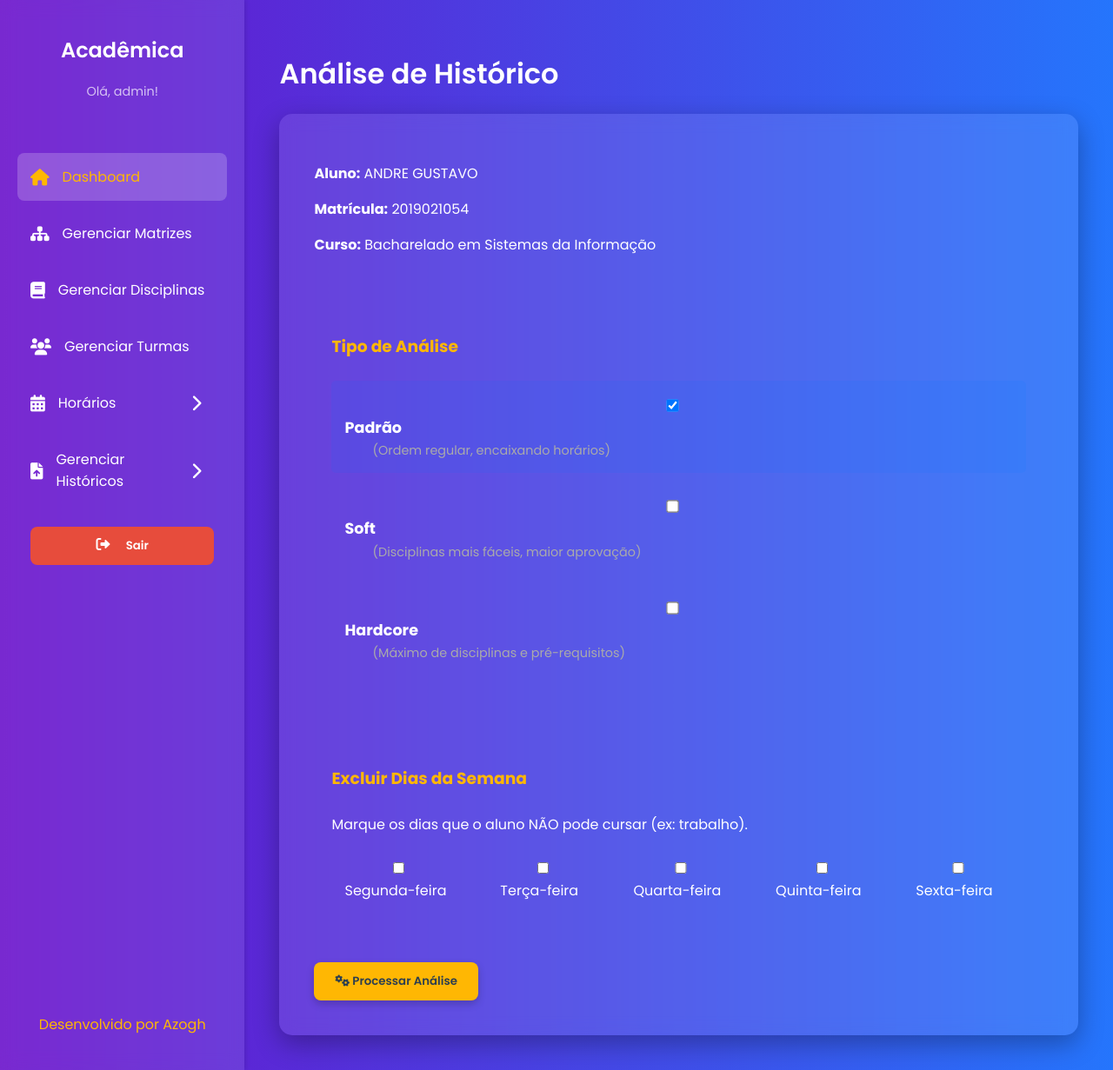
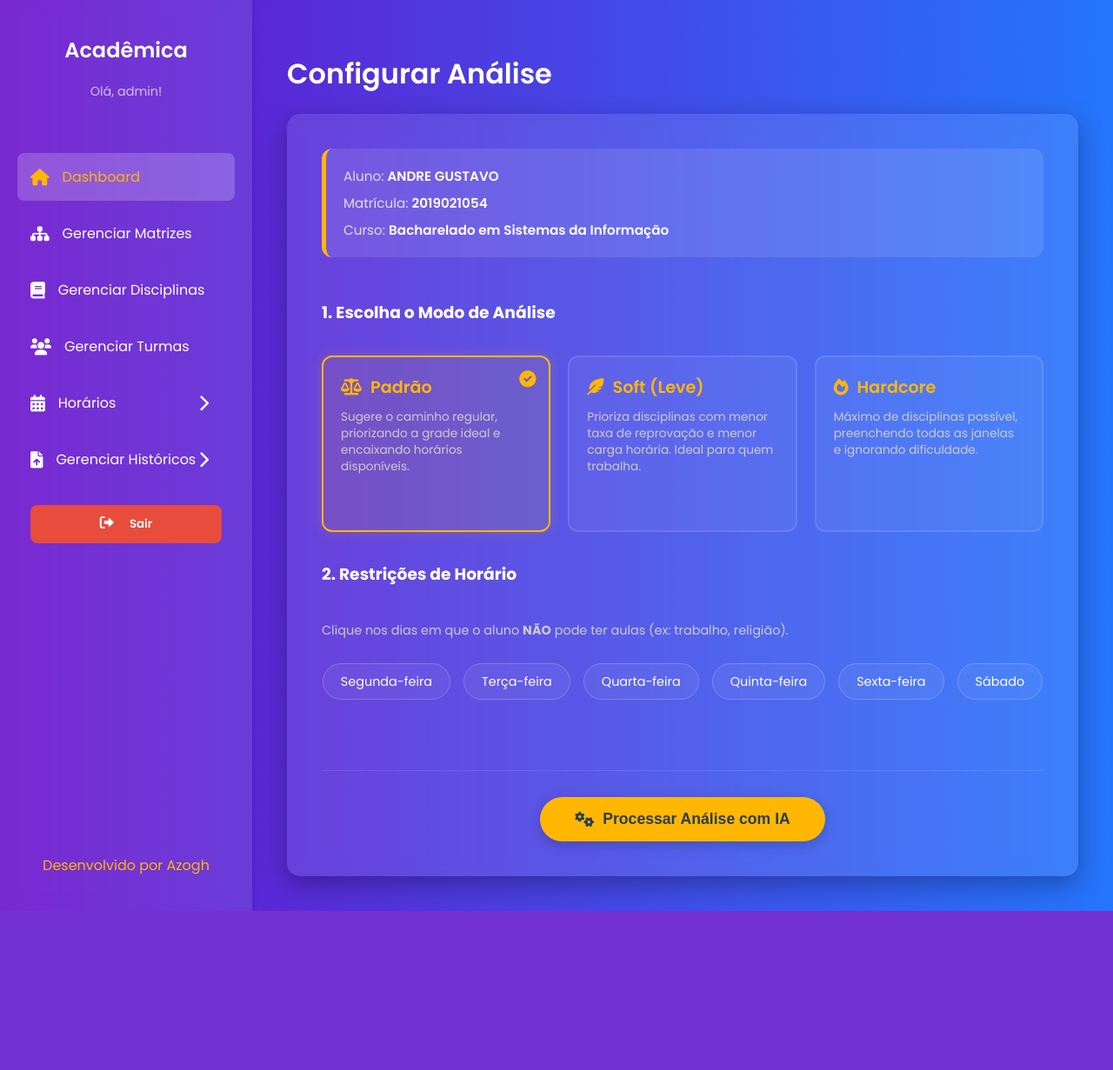
Before and after one commit to Azogh/academica-tcc, a Django app: page /analisar/1/ in a window 1280 px wide. Shown: the whole page at 87% size. After the commit the page ends 1048 px from the top, so only its background shows below. Run offline with Django 5.2, Linux system fonts and the light colour scheme; a user stored in the database is signed in; data comes from the database, SQL or seed files in the repository; both versions use the stored data as it was after the commit.

```diff
--- a/analytics/templates/analytics/analisar_historico.html
+++ b/analytics/templates/analytics/analisar_historico.html
@@ -1,234 +1,228 @@
 {% extends 'core/base.html' %}
-{% load static %}
 
-{% block title %}Análise de Histórico{% endblock %}
-{% block page_title %}Análise de Histórico{% endblock %}
+{% block title %}Nova Análise{% endblock %}
+{% block page_title %}Configurar Análise{% endblock %}
 
 {% block content %}
+<style>
+    /* --- Estilo das Informações do Aluno --- */
+    .student-card {
+        background: rgba(255, 255, 255, 0.1);
+        padding: 20px;
+        border-radius: 12px;
+        margin-bottom: 30px;
+        border-left: 5px solid #ffb703;
+        display: flex;
+        flex-direction: column;
+        gap: 8px;
+    }
+    .student-card p { margin: 0; font-size: 0.95em; color: #e0e0e0; }
+    .student-card strong { color: #fff; font-weight: 600; }
 
-<style>
-    /* --- CSS DAS MENSAGENS (ALERTAS) --- */
-    .messages-container {
-        margin-bottom: 20px;
+    /* --- Estilo dos Cards de Seleção (Tipo de Análise) --- */
+    .selection-grid {
+        display: grid;
+        grid-template-columns: repeat(auto-fit, minmax(250px, 1fr));
+        gap: 20px;
+        margin-bottom: 40px;
     }
 
-    .msg-box {
-        padding: 15px;
-        border-radius: 8px;
+    /* Esconde o Radio Button original feio */
+    .hidden-input { display: none; }
+
+    .analysis-card {
+        background: rgba(255, 255, 255, 0.05);
+        border: 2px solid rgba(255, 255, 255, 0.1);
+        border-radius: 12px;
+        padding: 20px;
+        cursor: pointer;
+        transition: all 0.3s ease;
+        position: relative;
+        display: flex;
+        flex-direction: column;
+        height: 100%;
+    }
+
+    .analysis-card:hover {
+        background: rgba(255, 255, 255, 0.1);
+        transform: translateY(-2px);
+    }
+
+    .card-title {
+        font-size: 1.2em;
+        font-weight: 600;
+        color: #ffb703;
         margin-bottom: 10px;
-        font-weight: 500;
         display: flex;
         align-items: center;
         gap: 10px;
-        border: 1px solid transparent; /* Borda base */
     }
 
-    .msg-error {
-        background-color: #f8d7da;
-        color: #721c24;
-        border-color: #f5c6cb;
+    .card-desc {
+        font-size: 0.85em;
+        color: #ccc;
+        line-height: 1.4;
     }
 
-    .msg-success {
-        background-color: #d4edda;
-        color: #155724;
-        border-color: #c3e6cb;
+    /* Estado SELECIONADO (Mágica do CSS) */
+    .hidden-input:checked + .analysis-card {
+        border-color: #ffb703;
+        background: rgba(255, 183, 3, 0.1);
+        box-shadow: 0 0 15px rgba(255, 183, 3, 0.2);
     }
 
-    .msg-info {
-        background-color: #cce5ff;
-        color: #004085;
-        border-color: #b8daff;
+    /* Ícone de check que aparece quando selecionado */
+    .check-icon {
+        position: absolute;
+        top: 15px;
+        right: 15px;
+        color: #ffb703;
+        opacity: 0;
+        transition: opacity 0.2s;
+        font-size: 1.2em;
+    }
+    .hidden-input:checked + .analysis-card .check-icon { opacity: 1; }
+
+    /* --- Estilo dos Dias da Semana (Botões Toggle) --- */
+    .days-container {
+        display: flex;
+        flex-wrap: wrap;
+        gap: 15px;
+        justify-content: center; /* Centraliza os dias */
+        margin-bottom: 40px;
     }
 
-    /* --- ESTILOS ORIGINAIS DA PÁGINA --- */
-    .analise-opcoes {
-        background-color: var(--card-bg-color);
-        padding: 20px;
-        border-radius: 8px;
-        margin-bottom: 20px;
-    }
-    .analise-opcoes h3 {
-        color: var(--accent-color);
-        border-bottom: 1px solid var(--border-color);
-        padding-bottom: 10px;
-        margin-bottom: 15px;
+    .day-label {
+        background: rgba(255, 255, 255, 0.05);
+        border: 1px solid rgba(255, 255, 255, 0.2);
+        padding: 10px 20px;
+        border-radius: 25px; /* Formato de pílula */
+        cursor: pointer;
+        transition: all 0.3s;
+        font-size: 0.9em;
+        user-select: none;
     }
 
-    .checkbox-group {
-        display: flex;
-        justify-content: space-around;
+    .day-label:hover { background: rgba(255, 255, 255, 0.15); }
+
+    /* Quando selecionado (Excluído) fica Vermelho */
+    .hidden-input:checked + .day-label {
+        background-color: rgba(231, 76, 60, 0.2);
+        border-color: #e74c3c;
+        color: #ffadad;
+        text-decoration: line-through; /* Risco visual */
+    }
+
+    /* --- Botão Centralizado --- */
+    .action-area {
+        text-align: center;
+        margin-top: 30px;
+        border-top: 1px solid rgba(255,255,255,0.1);
+        padding-top: 30px;
+    }
+
+    .btn-processar {
+        background-color: #ffb703;
+        color: #2c3e50;
+        padding: 15px 40px;
+        font-size: 1.1em;
+        font-weight: 700;
+        border: none;
+        border-radius: 50px;
+        cursor: pointer;
+        transition: transform 0.2s, box-shadow 0.2s;
+        box-shadow: 0 4px 15px rgba(0,0,0,0.2);
+        display: inline-flex;
+        align-items: center;
         gap: 10px;
     }
-    .checkbox-group label {
-        background: var(--input-bg-color);
-        padding: 10px 15px;
-        border-radius: 5px;
-        border: 2px solid var(--border-color);
-        cursor: pointer;
-        transition: all 0.2s ease-in-out;
-    }
-    .checkbox-group input[type="checkbox"] {
-        margin-right: 8px;
-    }
-    .checkbox-group input[type="checkbox"]:checked + span {
-        font-weight: bold;
-        color: var(--cta-bg-color);
-    }
 
-    .checkbox-group-vertical label {
-        display: block;
-        background: var(--input-bg-color);
-        padding: 15px;
-        border-radius: 5px;
-        border: 2px solid var(--border-color);
-        cursor: pointer;
-        margin-bottom: 10px;
-        transition: all 0.2s ease-in-out;
-    }
-    .checkbox-group-vertical label:hover {
-        border-color: var(--accent-color);
-    }
-    .checkbox-group-vertical input[type="checkbox"] {
-        margin-right: 10px;
-        transform: scale(1.1);
-        vertical-align: middle;
-    }
-    .checkbox-group-vertical label span {
-        vertical-align: middle;
-    }
-    .checkbox-group-vertical label .checkbox-desc {
-        display: block;
-        font-size: 0.9em;
-        color: #aaa;
-        padding-left: 32px;
-        margin-top: 4px;
-    }
-    .checkbox-group-vertical label.checked-label {
-        border-color: var(--cta-bg-color);
-        background-color: rgba(0, 123, 255, 0.1);
+    .btn-processar:hover {
+        transform: translateY(-3px);
+        background-color: #fb8500;
+        box-shadow: 0 6px 20px rgba(0,0,0,0.3);
     }
 </style>
 
-{% if messages %}
-    <div class="messages-container">
-        {% for message in messages %}
-            <div class="msg-box {% if message.tags == 'error' %}msg-error{% elif message.tags == 'success' %}msg-success{% else %}msg-info{% endif %}">
+<div class="student-card">
+    <p>Aluno: <strong>{{ historico.aluno.nome|default:"NOME NÃO ENCONTRADO" }}</strong></p>
 
-                {% if message.tags == 'error' %}
-                    <i class="fas fa-exclamation-circle" style="font-size: 1.2em;"></i>
-                {% else %}
-                    <i class="fas fa-check-circle" style="font-size: 1.2em;"></i>
-                {% endif %}
-                <span>{{ message }}</span>
-            </div>
-        {% endfor %}
-    </div>
-{% endif %}
-<div class="aluno-info" style="margin-bottom: 20px; padding-bottom: 15px; border-bottom: 1px solid var(--border-color);">
-    <p><strong>Aluno:</strong> {{ historico.aluno.nome }}</p>
-    <p><strong>Matrícula:</strong> {{ historico.aluno.matricula }}</p>
-    <p><strong>Curso:</strong> {{ historico.aluno.curso }}</p>
+    <p>Matrícula: <strong>{{ historico.aluno.matricula|default:"--" }}</strong></p>
+
+    <p>Curso: <strong>{{ historico.aluno.curso|default:"SISTEMAS DE INFORMAÇÃO" }}</strong></p>
 </div>
 
-<form method="POST" class="form-container">
+<form method="post">
     {% csrf_token %}
 
-    <div class="analise-opcoes">
-        <h3>Tipo de Análise</h3>
-        <div class="checkbox-group-vertical">
+    <h3 style="margin-bottom: 20px; color: #fff;">1. Escolha o Modo de Análise</h3>
 
-            <label for="analise_padrao">
-                <input type="checkbox" id="analise_padrao" name="tipo_analise" value="padrao" checked>
-                <span style="font-size: 1.1em;"><strong>Padrão</strong></span>
-                <span class="checkbox-desc">(Ordem regular, encaixando horários)</span>
-            </label>
+    <div class="selection-grid">
+        <label>
+            <input type="radio" name="tipo_analise" value="padrao" class="hidden-input" checked>
+            <div class="analysis-card">
+                <i class="fas fa-check-circle check-icon"></i>
+                <div class="card-title"><i class="fas fa-balance-scale"></i> Padrão</div>
+                <div class="card-desc">Sugere o caminho regular, priorizando a grade ideal e encaixando horários disponíveis.</div>
+            </div>
+        </label>
 
-            <label for="analise_soft">
-                <input type="checkbox" id="analise_soft" name="tipo_analise" value="soft">
-                <span style="font-size: 1.1em;"><strong>Soft</strong></span>
-                <span class="checkbox-desc">(Disciplinas mais fáceis, maior aprovação)</span>
-            </label>
+        <label>
+            <input type="radio" name="tipo_analise" value="soft" class="hidden-input">
+            <div class="analysis-card">
+                <i class="fas fa-check-circle check-icon"></i>
+                <div class="card-title"><i class="fas fa-feather-alt"></i> Soft (Leve)</div>
+                <div class="card-desc">Prioriza disciplinas com menor taxa de reprovação e menor carga horária. Ideal para quem trabalha.</div>
+            </div>
+        </label>
 
-            <label for="analise_hard">
-                <input type="checkbox" id="analise_hard" name="tipo_analise" value="hard">
-                <span style="font-size: 1.1em;"><strong>Hardcore</strong></span>
-                <span class="checkbox-desc">(Máximo de disciplinas e pré-requisitos)</span>
-            </label>
-        </div>
+        <label>
+            <input type="radio" name="tipo_analise" value="hardcore" class="hidden-input">
+            <div class="analysis-card">
+                <i class="fas fa-check-circle check-icon"></i>
+                <div class="card-title"><i class="fas fa-fire"></i> Hardcore</div>
+                <div class="card-desc">Máximo de disciplinas possível, preenchendo todas as janelas e ignorando dificuldade.</div>
+            </div>
+        </label>
     </div>
 
-    <div class="analise-opcoes">
-        <h3>Excluir Dias da Semana</h3>
-        <p>Marque os dias que o aluno NÃO pode cursar (ex: trabalho).</p>
-        <div class="checkbox-group"> <label for="dia_seg">
-                <input type="checkbox" id="dia_seg" name="dias_excluidos" value="SEG">
-                <span>Segunda-feira</span>
-            </label>
-            <label for="dia_ter">
-                <input type="checkbox" id="dia_ter" name="dias_excluidos" value="TER">
-                <span>Terça-feira</span>
-            </label>
-            <label for="dia_qua">
-                <input type="checkbox" id="dia_qua" name="dias_excluidos" value="QUA">
-                <span>Quarta-feira</span>
-            </label>
-            <label for="dia_qui">
-                <input type="checkbox" id="dia_qui" name="dias_excluidos" value="QUI">
-                <span>Quinta-feira</span>
-            </label>
-            <label for="dia_sex">
-                <input type="checkbox" id="dia_sex" name="dias_excluidos" value="SEX">
-                <span>Sexta-feira</span>
-            </label>
-        </div>
+    <h3 style="margin-bottom: 10px; color: #fff;">2. Restrições de Horário</h3>
+    <p style="margin-bottom: 20px; font-size: 0.9em; color: #ccc;">Clique nos dias em que o aluno <strong>NÃO</strong> pode ter aulas (ex: trabalho, religião).</p>
+
+    <div class="days-container">
+        <label>
+            <input type="checkbox" name="dias_excluidos" value="SEG" class="hidden-input">
+            <span class="day-label">Segunda-feira</span>
+        </label>
+        <label>
+            <input type="checkbox" name="dias_excluidos" value="TER" class="hidden-input">
+            <span class="day-label">Terça-feira</span>
+        </label>
+        <label>
+            <input type="checkbox" name="dias_excluidos" value="QUA" class="hidden-input">
+            <span class="day-label">Quarta-feira</span>
+        </label>
+        <label>
+            <input type="checkbox" name="dias_excluidos" value="QUI" class="hidden-input">
+            <span class="day-label">Quinta-feira</span>
+        </label>
+        <label>
+            <input type="checkbox" name="dias_excluidos" value="SEX" class="hidden-input">
+            <span class="day-label">Sexta-feira</span>
+        </label>
+        <label>
+            <input type="checkbox" name="dias_excluidos" value="SAB" class="hidden-input">
+            <span class="day-label">Sábado</span>
+        </label>
     </div>
 
-    <div class="button-group">
-        <button type="submit" class="cta-button">
-            <i class="fas fa-cogs"></i> Processar Análise
+    <div class="action-area">
+        <button type="submit" class="btn-processar">
+            <i class="fas fa-cogs"></i>
+            Processar Análise com IA
         </button>
     </div>
+
 </form>
 
-<script>
-    // Seleciona todos os checkboxes de TIPO de análise
-    const tipoCheckboxes = document.querySelectorAll('input[name="tipo_analise"]');
-    const tipoLabels = document.querySelectorAll('.checkbox-group-vertical label');
-
-    function updateLabelStyles() {
-        tipoLabels.forEach((label) => {
-            const input = label.querySelector('input[type="checkbox"]');
-            if (input.checked) {
-                label.classList.add('checked-label');
-            } else {
-                label.classList.remove('checked-label');
-            }
-        });
-    }
-
-    tipoCheckboxes.forEach((checkbox) => {
-        checkbox.addEventListener('click', function() {
-            // Lógica de "Radio Button" (só pode marcar um)
-            tipoCheckboxes.forEach((other) => {
-                if (other !== checkbox) {
-                    other.checked = false;
-                }
-            });
-
-            // Garante que pelo menos um está marcado
-            let oneIsChecked = Array.from(tipoCheckboxes).some(c => c.checked);
-            if (!oneIsChecked) {
-                checkbox.checked = true;
-            }
-
-            // Atualiza os estilos visuais
-            updateLabelStyles();
-        });
-    });
-
-    // Atualiza o estilo visual assim que a página carregar
-    updateLabelStyles();
-</script>
-
 {% endblock %}
--- a/analytics/views.py
+++ b/analytics/views.py
@@ -62,10 +62,12 @@ def serializar_horarios():
 
 @login_required
 def analisar_historico(request, historico_pk):
+    # O select_related('aluno') puxa os dados do aluno numa única query (otimização)
     historico = get_object_or_404(Historico.objects.select_related('aluno'), pk=historico_pk)
 
     if request.method == 'POST':
         tipo_analise = request.POST.get('tipo_analise')
+        # getlist pega todos os checkboxes marcados com o mesmo nome
         dias_excluidos_lista = request.POST.getlist('dias_excluidos')
         dias_excluidos_str = ",".join(dias_excluidos_lista)
 
@@ -79,7 +81,15 @@ def analisar_historico(request, historico_pk):
 
         try:
             historico_json = serializar_historico(historico)
-            matriz_json = serializar_matriz(historico.aluno.curso)
+
+            # ATENÇÃO: Aqui assume que historico.aluno tem um campo 'curso'.
+            # Se der erro, verifique se o modelo Usuario tem 'curso'.
+            curso_aluno = getattr(historico.aluno, 'curso', None)
+            # Se não achar no aluno, tenta achar no próprio histórico (depende do seu model)
+            if not curso_aluno and hasattr(historico, 'curso'):
+                curso_aluno = historico.curso
+
+            matriz_json = serializar_matriz(curso_aluno)
             horarios_json = serializar_horarios()
 
             lista_ids_horarios = gemini_analytics.gerar_analise_grade(
@@ -95,10 +105,6 @@ def analisar_historico(request, historico_pk):
 
             with transaction.atomic():
                 horarios_sugeridos = Horario.objects.filter(pk__in=lista_ids_horarios)
-
-                # (Opcional: Se quiser permitir salvar vazio, remova a validação abaixo)
-                # if not horarios_sugeridos.exists() and lista_ids_horarios:
-                #    raise Exception("IDs inválidos.")
 
                 for horario_obj in horarios_sugeridos:
                     AnaliseItens.objects.create(
@@ -126,7 +132,7 @@ def analisar_historico(request, historico_pk):
     return render(request, 'analytics/analisar_historico.html', {'historico': historico})
 
 
-login_required
+@login_required  # <--- CORREÇÃO AQUI: ADICIONADO O @
 def consultar_analise(request, analise_pk):
     analise = get_object_or_404(Analise, pk=analise_pk)
 
@@ -134,34 +140,23 @@ def consultar_analise(request, analise_pk):
     itens = AnaliseItens.objects.filter(analise=analise).select_related('disciplina')
 
     # --- LÓGICA DE MONTAGEM DA GRADE ---
-
-    # 1. Cria um "Mapa" rápido para achar disciplinas por (periodo, dia)
-    # Chave: ('1-2', 'SEG') -> Valor: Objeto AnaliseItem
     itens_map = {(i.periodo, i.dia_semana): i for i in itens}
 
-    # 2. Define a estrutura da tabela
-    # (Se os seus periodos no banco forem diferentes de '1-2', ajuste aqui)
     periodos_definidos = ['1-2', '3-4', '5-6', '7-8', 'N1-N2', 'N3-N4']
     dias_semana = ['SEG', 'TER', 'QUA', 'QUI', 'SEX']
 
     grade_montada = []
 
     for p in periodos_definidos:
-        # Para cada período (linha), criamos uma lista de células
         linha_dados = {'label': p, 'celulas': []}
-
-        # Verifica se tem alguma aula nesse período em QUALQUER dia
-        # (pra não mostrar linhas vazias desnecessárias, opcional)
         tem_aula_neste_periodo = False
 
         for d in dias_semana:
-            item = itens_map.get((p, d)) # Tenta pegar a aula desse dia/hora
+            item = itens_map.get((p, d))
             linha_dados['celulas'].append(item)
             if item:
                 tem_aula_neste_periodo = True
 
-        # Só adiciona a linha na visualização se tiver pelo menos uma aula
-        # OU se forem os periodos principais (1-2 e 3-4) para não ficar muito vazio
         if tem_aula_neste_periodo or p in ['1-2', '3-4']:
             grade_montada.append(linha_dados)
 
@@ -172,25 +167,32 @@ def consultar_analise(request, analise_pk):
     })
 
 
-
 @login_required
 def editar_analise(request, analise_pk):
-    """
-    View 3: Permite editar a grade sugerida manualmente.
-    """
     analise = get_object_or_404(Analise, pk=analise_pk)
 
     if request.method == 'POST':
-        # 1. Pega a lista de IDs de horários que o usuário marcou no checkbox
         horarios_selecionados_ids = request.POST.getlist('horarios_selecionados')
 
         try:
             with transaction.atomic():
-                # 2. Apaga TODAS as sugestões antigas dessa análise
+                # --- NOVA VALIDAÇÃO DE CONFLITOS ---
+                novos_horarios = Horario.objects.filter(pk__in=horarios_selecionados_ids)
+
+                # Verifica duplicidade de (dia, periodo)
+                slots_ocupados = set()
+                for h in novos_horarios:
+                    slot_signature = (h.dia_semana, h.periodo)
+
+                    if slot_signature in slots_ocupados:
+                        # Achou conflito!
+                        raise Exception(f"Conflito detectado: Você selecionou duas disciplinas para {h.dia_semana} no período {h.periodo}.")
+
+                    slots_ocupados.add(slot_signature)
+                # -----------------------------------
+
+                # Se passou, salva tudo
                 AnaliseItens.objects.filter(analise=analise).delete()
-
-                # 3. Cria as novas baseadas no que o usuário marcou
-                novos_horarios = Horario.objects.filter(pk__in=horarios_selecionados_ids)
 
                 for h in novos_horarios:
                     AnaliseItens.objects.create(
@@ -204,24 +206,15 @@ def editar_analise(request, analise_pk):
             return redirect('analytics:consultar_analise', analise_pk=analise.pk)
 
         except Exception as e:
-            messages.error(request, f"Erro ao salvar alterações: {e}")
+            messages.error(request, f"Erro ao salvar: {e}")
 
-    # --- PREPARAÇÃO PARA O GET (Exibir o formulário) ---
-
-    # 1. Pega todos os horários disponíveis no sistema (para o usuário poder escolher)
-    # TODO: Idealmente filtrar pelo curso do aluno
     todos_horarios = Horario.objects.select_related('disciplina').order_by('dia_semana', 'periodo')
-
-    # 2. Descobre quais já estão na análise (para marcar o checkbox como 'checked')
     itens_atuais = AnaliseItens.objects.filter(analise=analise)
 
-    # Cria um conjunto (set) de chaves unicas para identificar o que está marcado
-    # Chave: (disciplina_id, dia, periodo)
     itens_marcados_signature = set()
     for item in itens_atuais:
         itens_marcados_signature.add((item.disciplina.id, item.dia_semana, item.periodo))
 
-    # 3. Adiciona um atributo '.marcado' em cada horário para o template saber
     for h in todos_horarios:
         if (h.disciplina.id, h.dia_semana, h.periodo) in itens_marcados_signature:
             h.marcado = True
```
Also changed, not shown: analytics/templates/analytics/editar_analise.html (+82 -11 lines), db.sqlite3.
